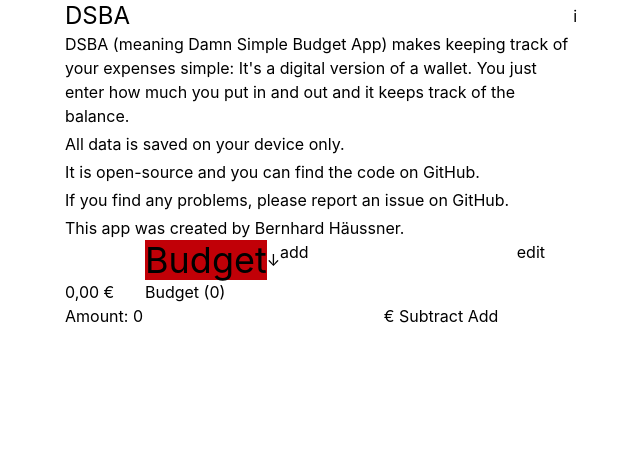
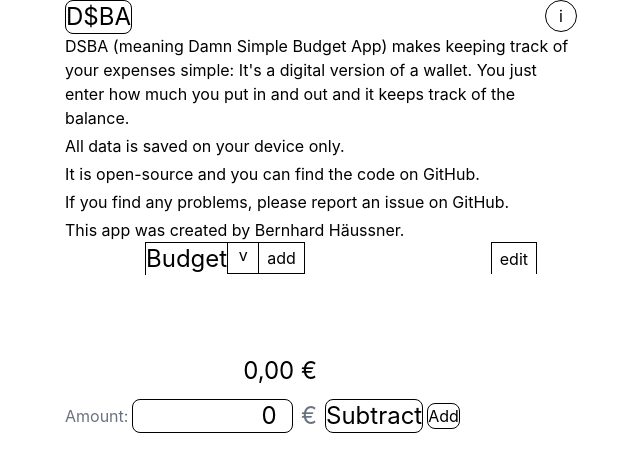
Before and after one commit to bxt/dsba, a SvelteKit app: page / in a window 1280 px wide. Shown: the top 472 px of the page, without its empty margins (319-959 px from the left). Built offline with nearby package versions, Linux system fonts and the light colour scheme.

Commit message:
feat: more layout work

```diff
--- a/src/routes/(home)/+page.svelte
+++ b/src/routes/(home)/+page.svelte
@@ -16,33 +16,59 @@
   let amount = $state(0);
 </script>
 
-<div title="current balance">
+<div
+  title="current balance"
+  class={`mt-20 w-1/2 pe-1 text-right text-2xl ${getActiveWallet().balance < 0 ? "text-red-700" : ""}`}
+>
   {currencyFormat.format(getActiveWallet().balance)}
 </div>
-<label>
-  <span>Amount:</span>
-  <input type="number" step="0.01" bind:value={amount} />
-</label>&thinsp;€
+<form class="flex gap-2 py-3">
+  <label class="flex flex-1 items-center gap-1">
+    <span class="text-gray-500">Amount:</span>
+    <input
+      type="number"
+      step="0.01"
+      bind:value={amount}
+      class="w-0 flex-1 rounded-lg border text-right text-2xl"
+    />
+    <span class="text-2xl text-gray-500">&thinsp;€</span>
+  </label>
+  <div class="flex flex-1 items-center gap-1">
     <button
       onclick={() => {
         addExpense(-amount);
-  }}>Subtract</button
+      }}
+      class="rounded-lg border text-2xl"
     >
+      Subtract
+    </button>
     <button
       onclick={() => {
         addExpense(amount);
-  }}>Add</button
+      }}
+      class="rounded-lg border"
     >
-<ul>
+      Add
+    </button>
+  </div>
+</form>
+<ul class="flex flex-col gap-1">
   {#each getActiveWallet().expenses.toReversed() as expense (expense.id)}
     {@const hoursAgo = Math.round(
       (Date.parse(expense.date) - +new Date()) / 1000 / 60 / 60,
     )}
-    <li transition:slide>
-      <span>{currencyFormat.format(expense.amount)}</span>
-      <span title={relativeTimeFormatLong.format(hoursAgo, "hour")}
-        >{relativeTimeFormat.format(hoursAgo, "hour")}</span
+    <li transition:slide class="flex items-baseline gap-2">
+      <span
+        class={`flex-1 text-right text-2xl ${expense.amount < 0 ? "text-red-700" : ""}`}
       >
+        {currencyFormat.format(expense.amount)}
+      </span>
+      <span
+        class="flex-1 text-gray-500"
+        title={relativeTimeFormatLong.format(hoursAgo, "hour")}
+      >
+        {relativeTimeFormat.format(hoursAgo, "hour")}
+      </span>
     </li>
   {/each}
 </ul>
--- a/src/routes/+layout.svelte
+++ b/src/routes/+layout.svelte
@@ -34,8 +34,12 @@
 
 <header class="flex justify-center">
   <div class="flex w-full max-w-lg justify-between">
-    <h1 class="text-2xl">DSBA</h1>
-    <button onclick={toggle} aria-label="toggle infobox">i</button>
+    <h1 class="rounded-lg border text-2xl" aria-label="DSBA">D$BA</h1>
+    <button
+      onclick={toggle}
+      aria-label="toggle infobox"
+      class="size-8 rounded-full border">i</button
+    >
   </div>
 </header>
 
@@ -49,15 +53,17 @@
   {:else if isPersistenceError()}
     <div>Error!</div>
   {:else}
-    <nav class="m-auto -mbs-8 flex w-full max-w-lg ps-20 pe-8">
+    <nav
+      class="wallet-navigation m-auto -mbs-8 flex w-full max-w-lg ps-20 pe-10"
+    >
       <div class="relative">
         <h2
-          class="text-4xl aria-current:bg-red-700"
+          class="border-s border-bs text-2xl"
           aria-current={page.url.pathname === "/"}
         >
           {getActiveWallet().name}
         </h2>
-        <ul class="absolute w-max">
+        <ul class="wallet-dropdown absolute w-max">
           {#each getWallets() as wallet (wallet.id)}
             <li>
               <button
@@ -69,18 +75,24 @@
           {/each}
         </ul>
       </div>
-      <button aria-label="expand list of wallets">&darr;</button>
+      <input
+        type="checkbox"
+        class="walltet-toggle-button size-8 border text-center"
+        aria-label="toggle list of wallets"
+      />
 
       <a
         href={resolve("/add")}
         aria-current={page.url.pathname === "/add"}
-        class="aria-current:bg-red-700">add</a
+        class="flex h-8 items-center border border-s-0 px-2 aria-current:bg-red-700"
+        >add</a
       >
       <span class="flex grow justify-end">
         <a
           href={resolve("/edit")}
           aria-current={page.url.pathname === "/edit"}
-          class="aria-current:bg-red-700">edit</a
+          class="flex h-8 items-center border border-be-0 px-2 aria-current:bg-red-700"
+          >edit</a
         >
       </span>
     </nav>
@@ -90,3 +102,31 @@
     </section>
   {/if}
 </main>
+
+<style>
+  .walltet-toggle-button {
+    appearance: none;
+    cursor: pointer;
+    font: inherit;
+    color: inherit;
+    /* other styles */
+
+    &::after {
+      content: "v";
+    }
+
+    &:checked {
+      background: red;
+    }
+  }
+
+  .wallet-dropdown {
+    display: none;
+  }
+
+  .wallet-navigation:has(.walltet-toggle-button:checked) {
+    .wallet-dropdown {
+      display: block;
+    }
+  }
+</style>
```
Lines whose indentation alone changed are shown as unchanged.
